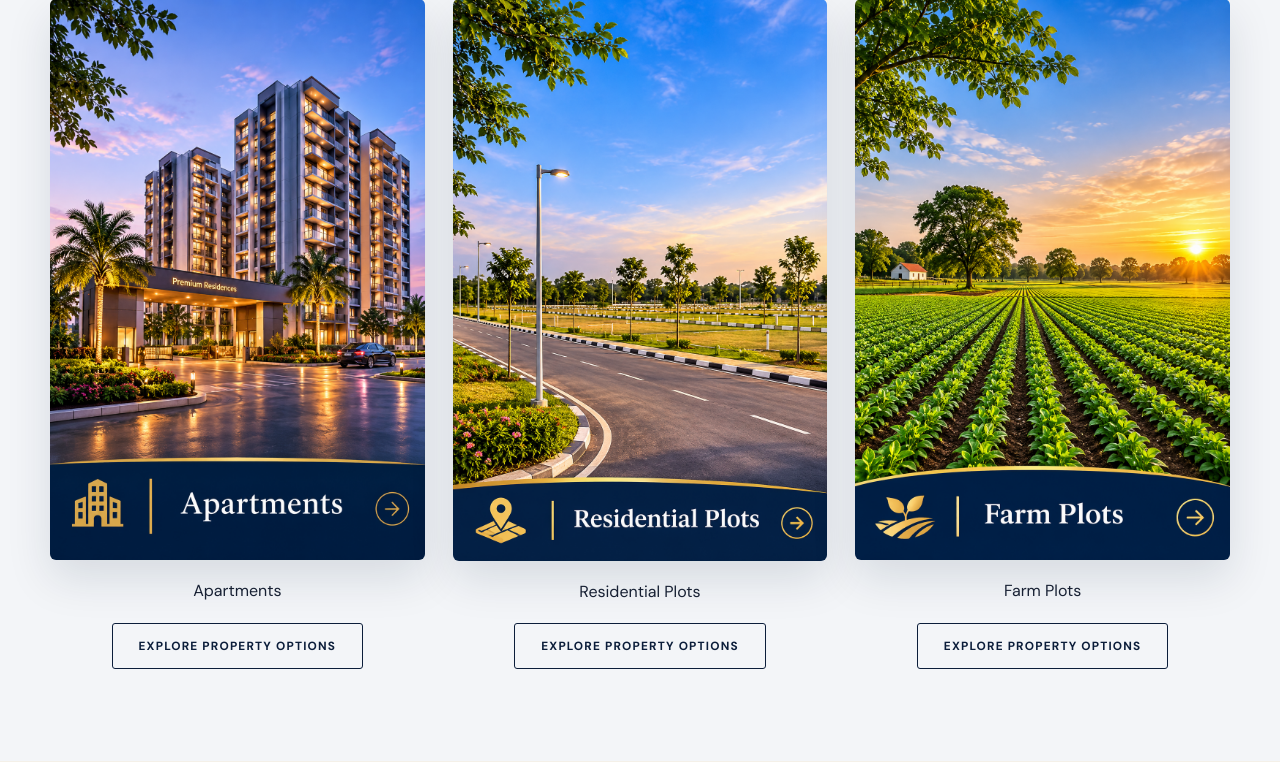
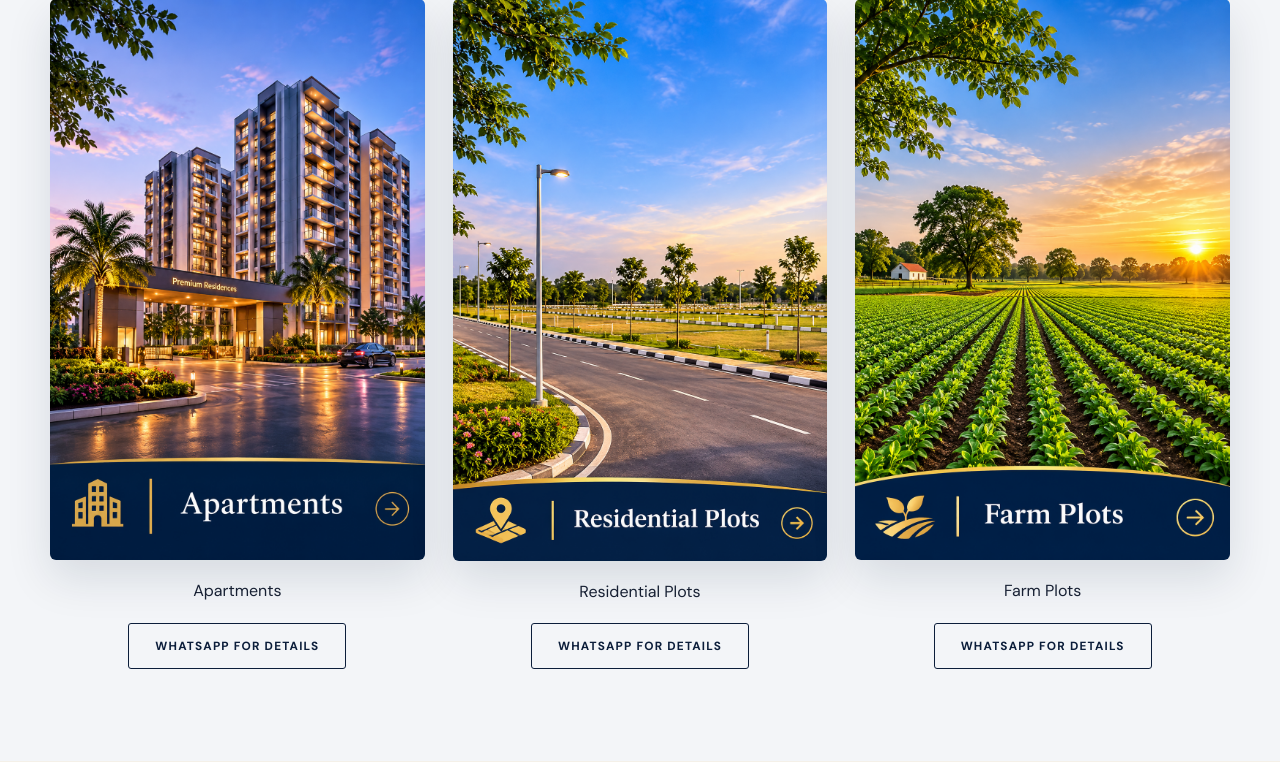
Before and after one commit to ShivaniAnand424/NRI, a Flask app: page / in a window 1280 px wide. Shown: the part 3661-4423 px from the top of the page. Run offline with Flask 3, Linux system fonts and the light colour scheme.

Commit message:
removed ig page unwaanted

```diff
--- a/app.py
+++ b/app.py
@@ -58,25 +58,6 @@ PROPERTIES = [
     # },
 ]
 
-PROPERTY_CATEGORIES = [
-    {
-        "name": "Apartments",
-        "image": "property-1.jpg",
-        "alt": "Apartments property category",
-    },
-    {
-        "name": "Residential Plots",
-        "image": "property-2.jpg",
-        "alt": "Residential plots property category",
-    },
-    {
-        "name": "Farm Plots",
-        "image": "property-3.png",
-        "alt": "Farm plots property category",
-    },
-]
-
-
 @app.teardown_appcontext
 def close_db(_error=None):
     db = g.pop("db", None)
@@ -119,14 +100,6 @@ def index():
 @app.route("/our-services")
 def our_services():
     return render_template("services.html")
-
-
-@app.route("/property-layout")
-def property_layout():
-    return render_template(
-        "property_layout.html",
-        categories=PROPERTY_CATEGORIES,
-    )
 
 
 @app.route("/about")
--- a/templates/partials/_property_preview.html
+++ b/templates/partials/_property_preview.html
@@ -18,21 +18,27 @@
         <img src="{{ url_for('static', filename='images/properties/property-1.jpg') }}"
              alt="Apartments property category" loading="lazy">
         <figcaption>Apartments</figcaption>
-        <a class="button button-outline-dark" href="{{ url_for('property_layout') }}">Explore property options</a>
+        <a class="button button-outline-dark"
+           href="https://wa.me/{{ site.whatsapp_number }}?text={{ 'Hello NRIPMC, I would like details about apartments.'|urlencode }}"
+           target="_blank" rel="noopener noreferrer">WhatsApp for details</a>
       </figure>
 
       <figure class="gallery-item">
         <img src="{{ url_for('static', filename='images/properties/property-2.jpg') }}"
              alt="Residential plots property category" loading="lazy">
         <figcaption>Residential Plots</figcaption>
-        <a class="button button-outline-dark" href="{{ url_for('property_layout') }}">Explore property options</a>
+        <a class="button button-outline-dark"
+           href="https://wa.me/{{ site.whatsapp_number }}?text={{ 'Hello NRIPMC, I would like details about residential plots.'|urlencode }}"
+           target="_blank" rel="noopener noreferrer">WhatsApp for details</a>
       </figure>
 
       <figure class="gallery-item">
         <img src="{{ url_for('static', filename='images/properties/property-3.png') }}"
              alt="Farm plots property category" loading="lazy">
         <figcaption>Farm Plots</figcaption>
-        <a class="button button-outline-dark" href="{{ url_for('property_layout') }}">Explore property options</a>
+        <a class="button button-outline-dark"
+           href="https://wa.me/{{ site.whatsapp_number }}?text={{ 'Hello NRIPMC, I would like details about farm plots.'|urlencode }}"
+           target="_blank" rel="noopener noreferrer">WhatsApp for details</a>
       </figure>
 
     </div>
```
Also changed, not shown: templates/property_layout.html (deleted, +0 -51 lines).
